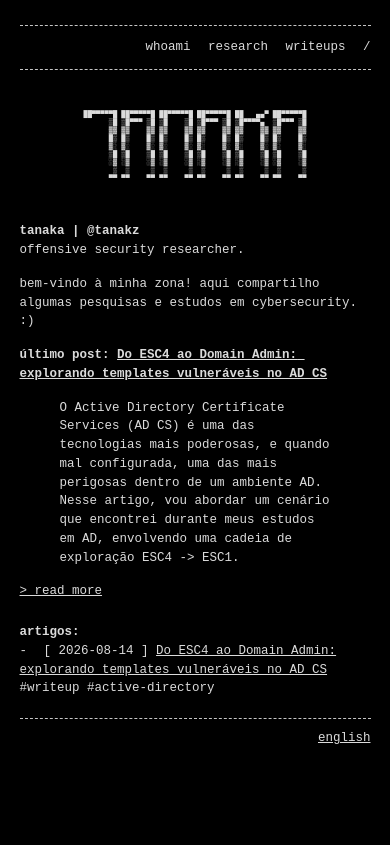
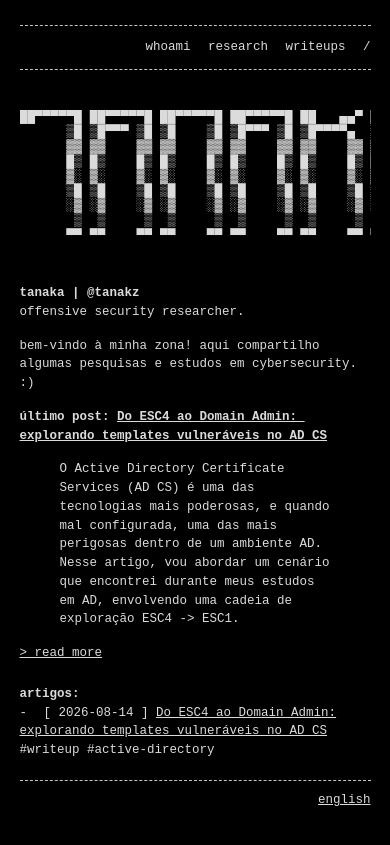
Before and after one commit to gabrielftanaka/tanaka.zone, a Jekyll site: the page built from index.md, in a window 390 px wide. Shown: the top 845 px of the page. Built offline with Jekyll 4.4.1, drawn with Linux system fonts in a browser that asks for light colours.

Commit message:
fix responsive ascii art

```diff
--- a/_sass/base.scss
+++ b/_sass/base.scss
@@ -153,13 +153,3 @@ pre { background-color: var(--background-color);  border: none;  padding: 0;  ma
   margin: 0 !important;
   color: inherit;
 }
-
-@media (max-width: 768px) {
-  .ascii-art {
-    font-size: 1.8vw !important;
-  }
-
-  .ascii-wrapper {
-    overflow-x: hidden;
-  }
-}
```
